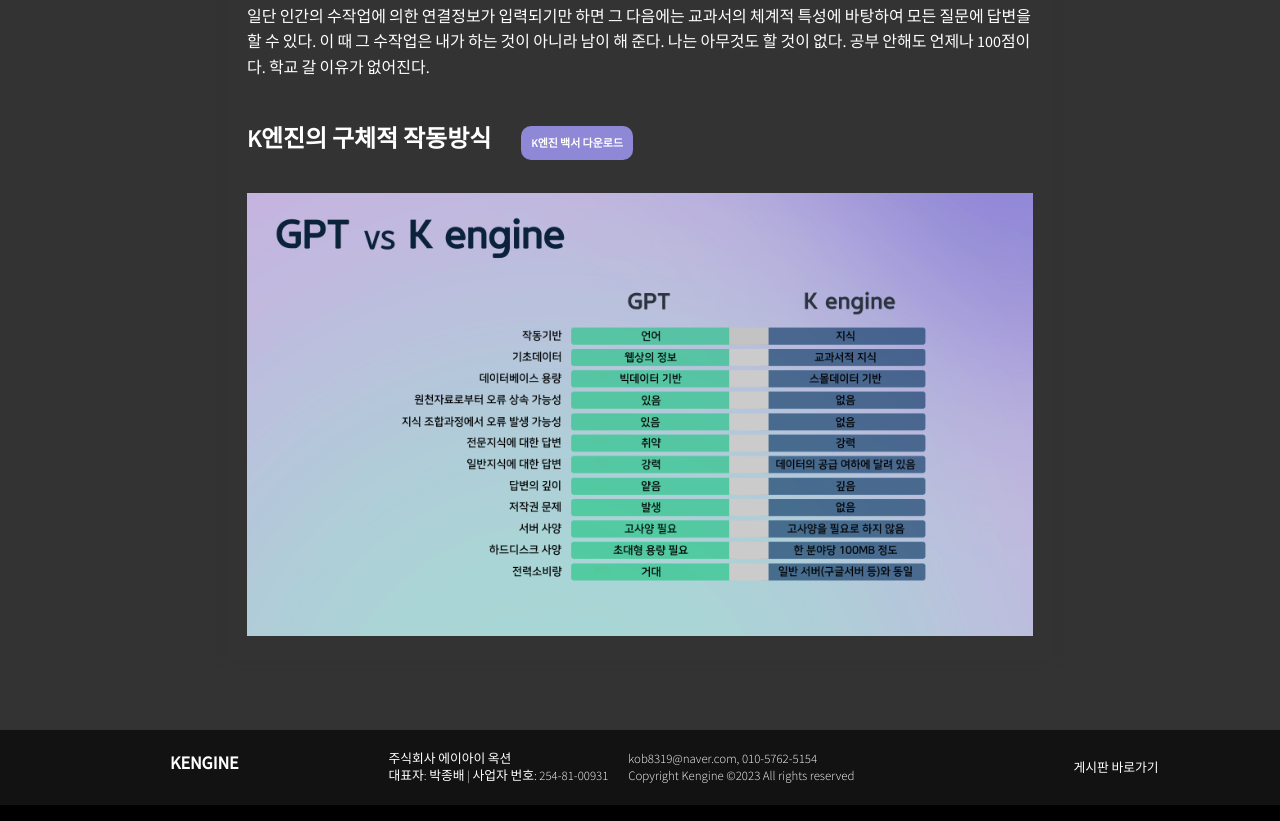
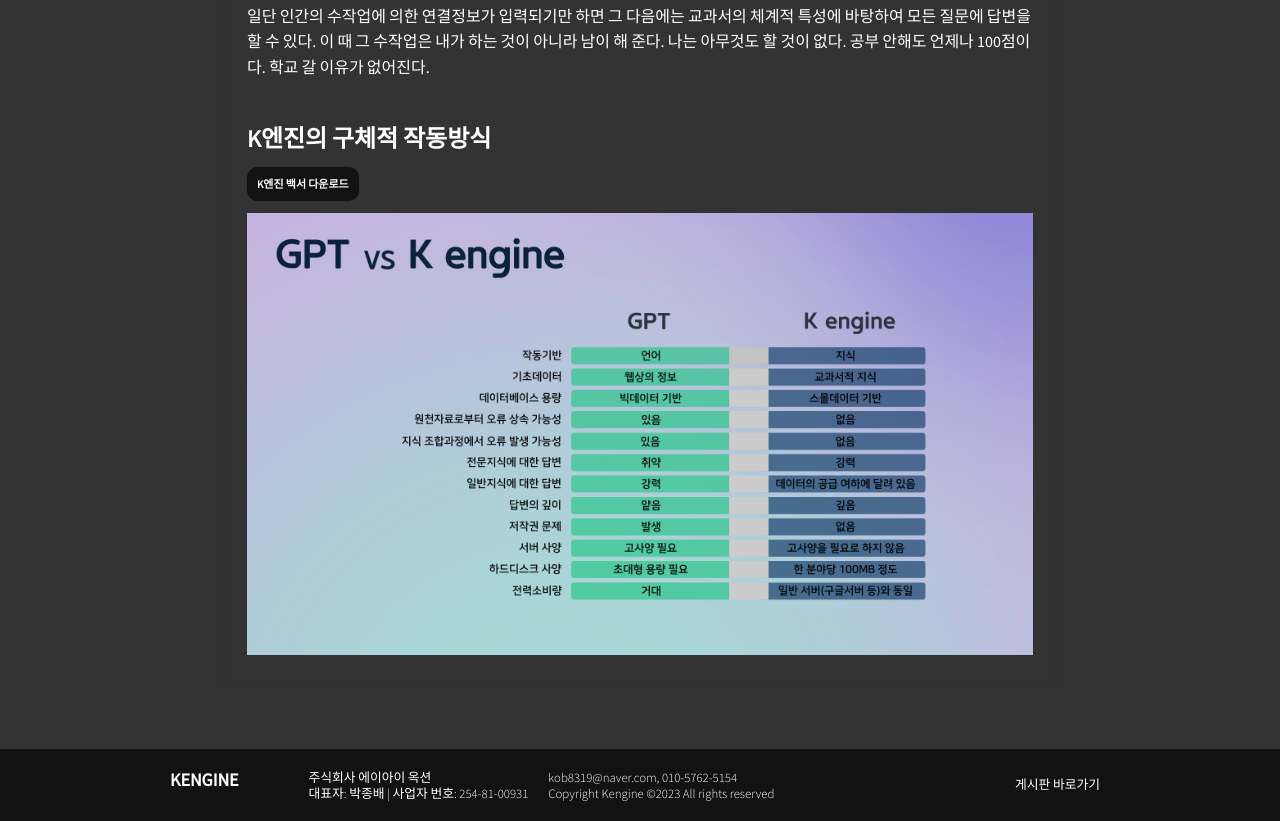
Before and after one commit to KKKHun2/kengine, a React (Create React App) app: page /Side1 in a window 1280 px wide. Shown: the part 740-1561 px from the top of the page. Built offline with nearby package versions, Linux system fonts and the light colour scheme.

Commit message:
all commit

```diff
--- a/src/components/Footer.tsx
+++ b/src/components/Footer.tsx
@@ -6,11 +6,11 @@
   color: ${(props) => props.theme.color.text};
   padding: 20px 0;
   text-align: center;
+  width: 100%;
 `;
 
 const Container = styled.div`
   max-width: 960px;
-  max-height: 15vh;
   margin: 0 auto;
   padding: 0 10px;
   display: flex;
@@ -28,13 +28,13 @@
   flex: 1;
   text-align: left;
   font-size: 0.8rem;
-  line-height: 1.1rem;
+  line-height: 1rem;
   flex-shrink: 0; /* 화면이 작아져도 줄어들지 않도록 고정합니다. */
   margin-left:30px;
 
   @media (max-width: 844px) {
     text-align: center; /* 화면이 작아지면 텍스트 중앙 정렬합니다. */
-    font-size: 0.8rem; /* 글꼴 크기를 줄입니다. */
+    font-size: 0.6rem; /* 글꼴 크기를 줄입니다. */
   }
 `;
 
@@ -45,6 +45,7 @@
   margin-left: 20px;
   @media (max-width: 844px) {
     align-items: center; /* 화면이 작아지면 텍스트 중앙 정렬합니다. */
+
   }
 `;
 
@@ -55,8 +56,6 @@
   color: ${(props) => props.theme.color.text};
   border-radius: 5px;
   transition: background-color 0.2s ease, color 0.2s ease;
-  margin-right:-100px;
-  width: 20%;
   font-size: 0.8rem; /* 글꼴 크기를 줄였습니다. */
   font-weight: 400;
   &:hover {
@@ -67,15 +66,16 @@
     display: none;
   }
 `;
+
 const Logo = styled.div`
   text-decoration: none;
-  font-size: 18px; /* 로고의 글꼴 크기를 줄였습니다. */
+  font-size: 18px;
   font-weight: bold;
-  margin-bottom: 10px; /* 로고와 텍스트 사이의 간격을 줄였습니다. */
-  margin-right: 100px;
+  margin-bottom: 10px;
+  margin-right: 20px;
   @media (max-width: 844px) {
-    display: flex;
-    margin-left: 0;
+    margin-right: 0;
+    margin-bottom: 5px;
   }
 `;
 
--- a/src/components/MobileMenu.tsx
+++ b/src/components/MobileMenu.tsx
@@ -37,8 +37,8 @@
 `;
 
 const MenuItem = styled.li`
-  margin-top:35px;
-  font-size: 20px;
+  margin-top:28px;
+  font-size: 17px;
   font-weight: bold;
   text-decoration: none;
   color: ${(props) => props.theme.color.text};
--- a/src/routes/Side1.tsx
+++ b/src/routes/Side1.tsx
@@ -28,7 +28,7 @@
   margin-bottom: 20px;
   box-sizing: border-box;
 
-  @media (max-width: 768px) {
+  @media (max-width: 844px) {
     width: 90%;
   }
 `;
@@ -67,16 +67,23 @@
   font-size: 11px;
   color: ${props => props.theme.color.text};
   padding: 10px 10px;
-  background-color: #8f88d7;
+  background-color: ${props => props.theme.color.header};
   border: none;
   border-radius: 10px;
-  margin-left: 30px;
   cursor: pointer;
   transition: background-color 0.2s, color 0.2s;
+
+  @media (max-width: 844px) {
+    display: flex;
+    margin: 10px 0px;
+    width: fit-content;
+  }
+
   &:hover {
-    background-color: ${props => props.theme.color.header};
+    color: #6354bb;
   }
 `;
+
 const Side1: React.FC = () => {
   return (
     <>
@@ -104,9 +111,8 @@
       </Paragraph>
             </PageSection>
             <PageSection>
-              <Title>K엔진의 구체적 작동방식
+              <Title>K엔진의 구체적 작동방식</Title>
               <PDFButton href="./pdf/Kengine_whitepaper.pdf" target="_blank">K엔진 백서 다운로드</PDFButton>
-              </Title>
               <Image src="/image/image1.png" alt="Image" />
             </PageSection>
         </Container>
--- a/src/routes/Side4.tsx
+++ b/src/routes/Side4.tsx
@@ -143,6 +143,7 @@
   @media (min-width: 768px) {
     flex-direction: row; /* 화면 너비가 768px 이상일 때 가로로 배치되도록 변경 */
     justify-content: center; /* 가로 정렬 */
+    align-items: center; /* 가운데 정렬 */
   }
 `;
 const StyledButton = styled.button`
@@ -159,8 +160,10 @@
   font-weight: 600;
   color: #6354bb;
   cursor:pointer;
-  margin-right: 100px;
   margin-bottom: 20px;
+  @media (max-width > 844px) {
+    margin-right: 100px;
+  }
   &:hover {
     background-color: ${props => props.theme.color.background};
     color: #8f88d7;
```
